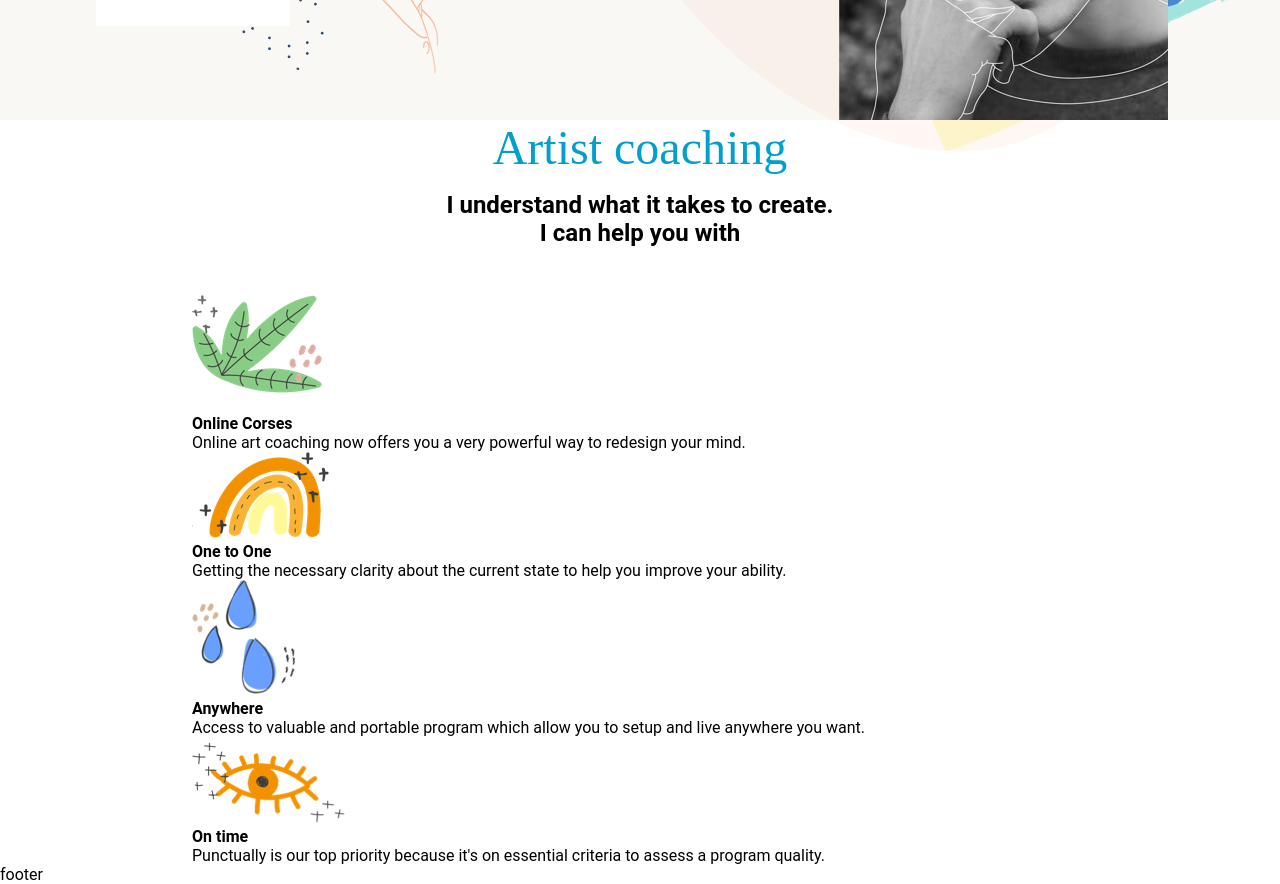
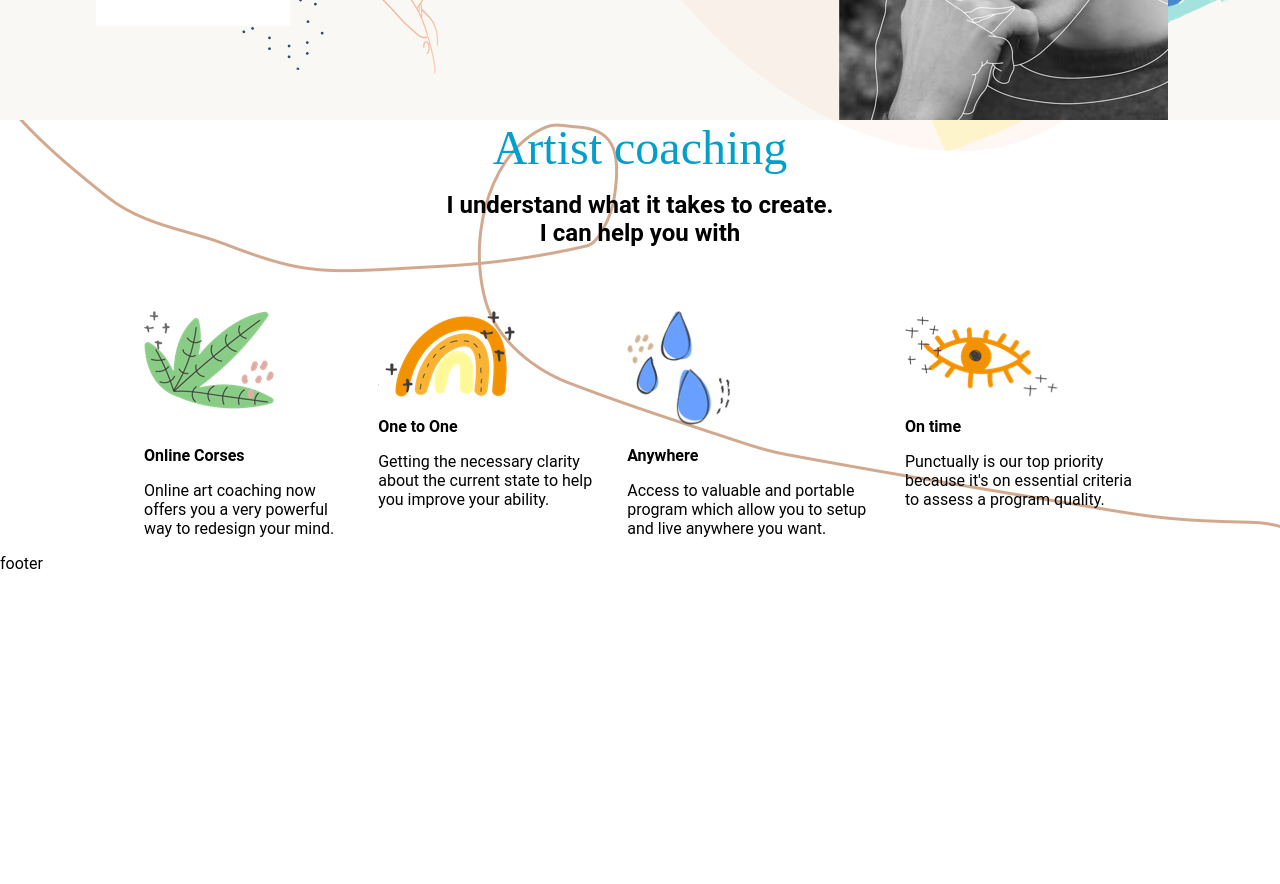
Before and after one commit to Marzio95/proj-html-vuejs, a Vue app: page / in a window 1280 px wide. Shown: the part 600-1484 px from the top of the page. After the commit the page ends 1234 px from the top, so only its background shows below. Built offline with nearby package versions, Linux system fonts and the light colour scheme.

Commit message:
completo la sezione 2

```diff
--- a/src/components/SectionDue.vue
+++ b/src/components/SectionDue.vue
@@ -53,6 +53,10 @@ export default {
 </script>
 
 <style scoped lang="scss">
+.section {
+  background-image: url(../assets/images/maxcoach-shape-03.png);
+  background-position-y: bottom;
+}
 .top_section {
   text-align: center;
 }
@@ -66,7 +70,17 @@ export default {
   margin-bottom: 3rem;
 }
 .bottom_section {
-  width: 70%;
+  width: 80%;
   margin: auto;
+  display: flex;
+}
+.card {
+  padding: 1rem;
+}
+.bottom_section .card:last-child {
+  margin-bottom: -5rem;
+}
+h4 {
+  margin: 1rem 0;
 }
 </style>
```
